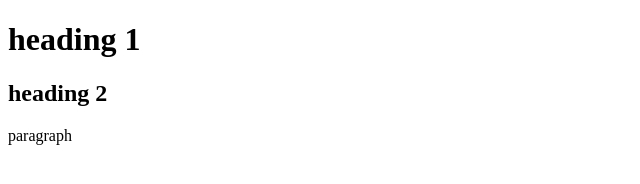
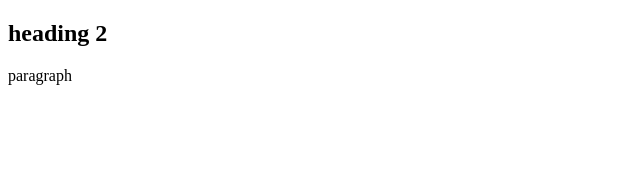
Before and after one commit to navya612n/sample, a plain HTML site: page first.html in a window 1280 px wide. Shown: the whole page, without its empty margins (0-640 px from the left). Drawn offline with Linux system fonts and the light colour scheme.

Commit message:
remoe h1 line

```diff
--- a/first.html
+++ b/first.html
@@ -3,7 +3,6 @@
 <html>
 <body>
 
-<h1>heading 1</h1>
 <h2>heading 2</h2>
  <p>paragraph</p>
 </body>
```
